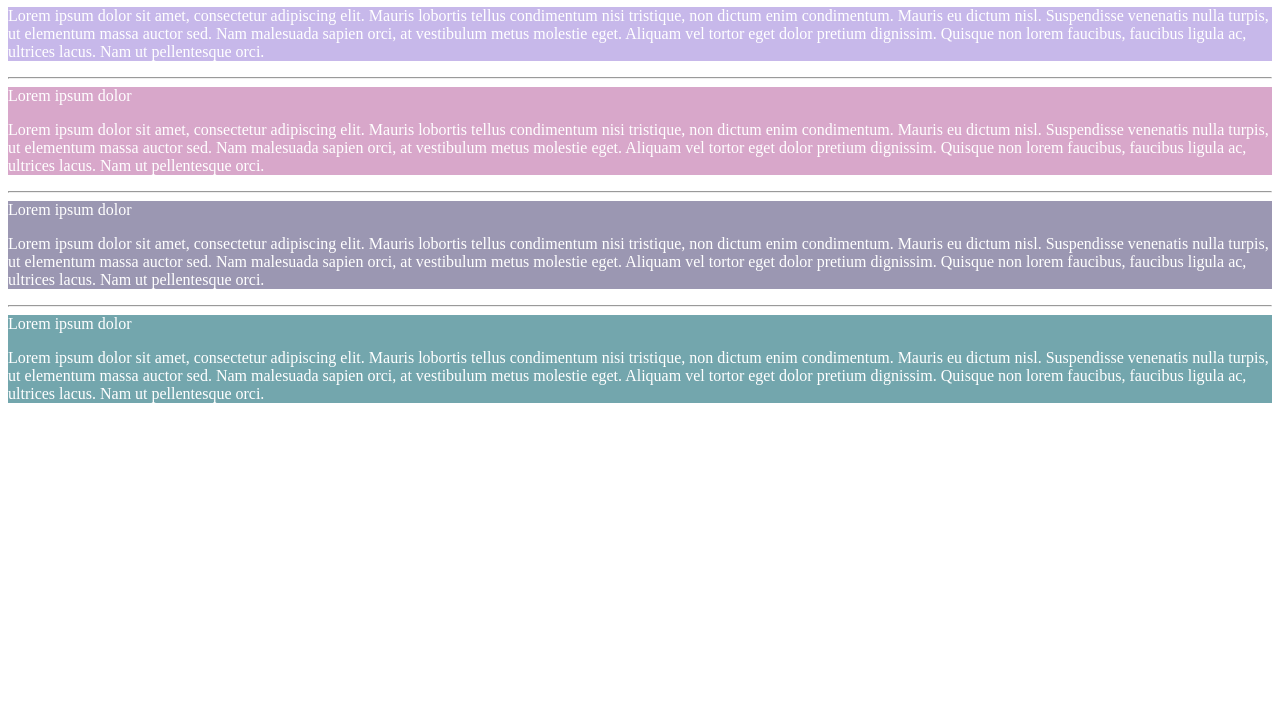
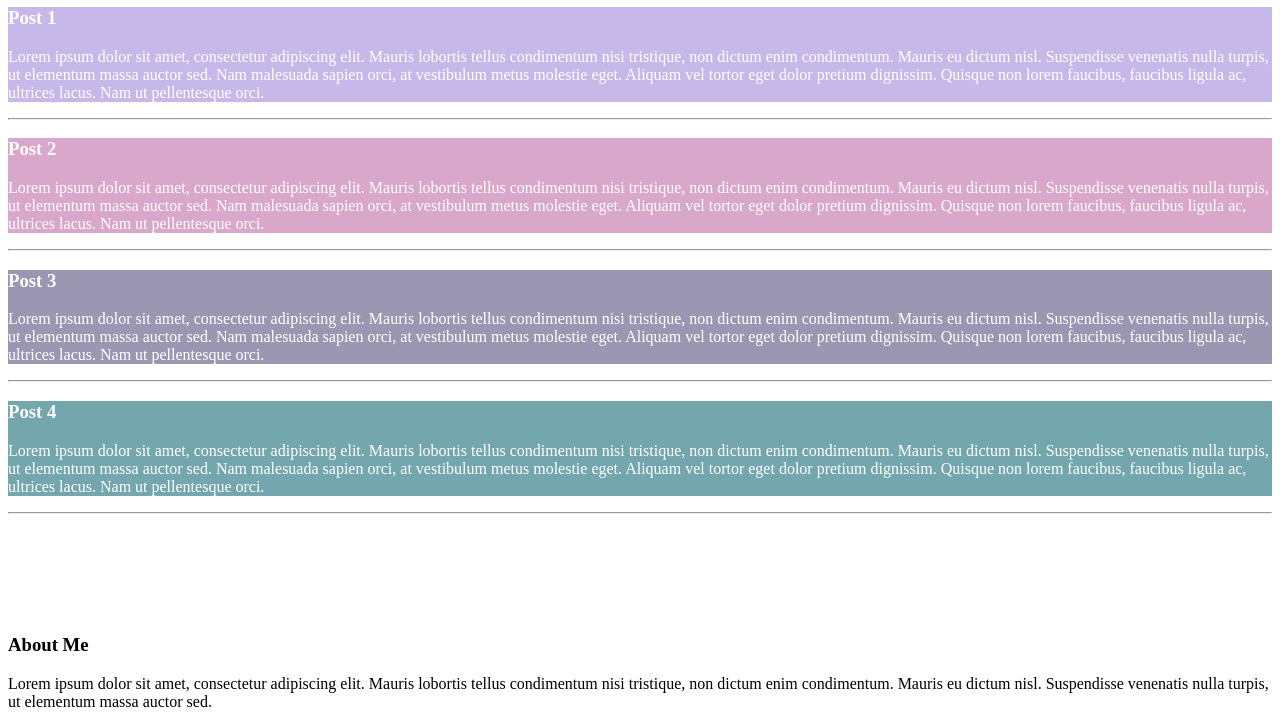
Before and after one commit to Marcinszopik/floats-website, a plain HTML site: page index.html in a window 1280 px wide. Shown: the part 73-800 px from the top of the page. Drawn offline with Linux system fonts and the light colour scheme.

Commit message:
Added styling for About Me section.

```diff
--- a/css/master.css
+++ b/css/master.css
@@ -1,19 +1,24 @@
 .color1 {
-background-color:#C7B8EA;
+  background-color:#C7B8EA;
 }
 
 .color2 {
-background-color:#D8A7CA;
+  background-color:#D8A7CA;
 }
 
 .color3 {
-background-color:#9B97B2;
+  background-color:#9B97B2;
 }
 
 .color4 {
-background-color:#73A6AD;
+  background-color:#73A6AD;
 }
 
 .colorwhitetext {
-  color:white;
+  color:white
 }
+
+.bottomsection {
+  position: absolute;
+  bottom:0;
+}
--- a/index.html
+++ b/index.html
@@ -6,31 +6,39 @@
     <title>Car Blog</title>
   </head>
   <body>
-      <h1>Lorem ipsum dolor</h1>
+      <h1>Cool Car Blog</h1>
 
     <div class="colorwhitetext">
       <div class="color1">
-        <p>Lorem ipsum dolor sit amet, consectetur adipiscing elit. Mauris lobortis tellus condimentum nisi tristique, non dictum enim condimentum. Mauris eu dictum nisl. Suspendisse venenatis nulla turpis, ut elementum massa auctor sed. Nam malesuada sapien orci, at vestibulum metus molestie eget. Aliquam vel tortor eget dolor pretium dignissim. Quisque non lorem faucibus, faucibus ligula ac, ultrices lacus. Nam ut pellentesque orci.</p>
+      <h3>Post 1</h3>
+      <p>Lorem ipsum dolor sit amet, consectetur adipiscing elit. Mauris lobortis tellus condimentum nisi tristique, non dictum enim condimentum. Mauris eu dictum nisl. Suspendisse venenatis nulla turpis, ut elementum massa auctor sed. Nam malesuada sapien orci, at vestibulum metus molestie eget. Aliquam vel tortor eget dolor pretium dignissim. Quisque non lorem faucibus, faucibus ligula ac, ultrices lacus. Nam ut pellentesque orci.</p>
       </div>
       <hr>
 
-      <div class="color2"
-        <h1>Lorem ipsum dolor </h1>
-        <p>Lorem ipsum dolor sit amet, consectetur adipiscing elit. Mauris lobortis tellus condimentum nisi tristique, non dictum enim condimentum. Mauris eu dictum nisl. Suspendisse venenatis nulla turpis, ut elementum massa auctor sed. Nam malesuada sapien orci, at vestibulum metus molestie eget. Aliquam vel tortor eget dolor pretium dignissim. Quisque non lorem faucibus, faucibus ligula ac, ultrices lacus. Nam ut pellentesque orci.</p>
+      <div class="color2">
+      <h3>Post 2</h3>
+      <p>Lorem ipsum dolor sit amet, consectetur adipiscing elit. Mauris lobortis tellus condimentum nisi tristique, non dictum enim condimentum. Mauris eu dictum nisl. Suspendisse venenatis nulla turpis, ut elementum massa auctor sed. Nam malesuada sapien orci, at vestibulum metus molestie eget. Aliquam vel tortor eget dolor pretium dignissim. Quisque non lorem faucibus, faucibus ligula ac, ultrices lacus. Nam ut pellentesque orci.</p>
       </div>
       <hr>
 
-      <div class="color3"
-        <h1>Lorem ipsum dolor </h1>
-        <p>Lorem ipsum dolor sit amet, consectetur adipiscing elit. Mauris lobortis tellus condimentum nisi tristique, non dictum enim condimentum. Mauris eu dictum nisl. Suspendisse venenatis nulla turpis, ut elementum massa auctor sed. Nam malesuada sapien orci, at vestibulum metus molestie eget. Aliquam vel tortor eget dolor pretium dignissim. Quisque non lorem faucibus, faucibus ligula ac, ultrices lacus. Nam ut pellentesque orci.</p>
+      <div class="color3">
+      <h3>Post 3</h3>
+      <p>Lorem ipsum dolor sit amet, consectetur adipiscing elit. Mauris lobortis tellus condimentum nisi tristique, non dictum enim condimentum. Mauris eu dictum nisl. Suspendisse venenatis nulla turpis, ut elementum massa auctor sed. Nam malesuada sapien orci, at vestibulum metus molestie eget. Aliquam vel tortor eget dolor pretium dignissim. Quisque non lorem faucibus, faucibus ligula ac, ultrices lacus. Nam ut pellentesque orci.</p>
       </div>
       <hr>
 
-      <div class="color4"
-        <h1>Lorem ipsum dolor </h1>
-        <p>Lorem ipsum dolor sit amet, consectetur adipiscing elit. Mauris lobortis tellus condimentum nisi tristique, non dictum enim condimentum. Mauris eu dictum nisl. Suspendisse venenatis nulla turpis, ut elementum massa auctor sed. Nam malesuada sapien orci, at vestibulum metus molestie eget. Aliquam vel tortor eget dolor pretium dignissim. Quisque non lorem faucibus, faucibus ligula ac, ultrices lacus. Nam ut pellentesque orci.
-        </p>
+      <div class="color4">
+      <h3>Post 4</h3>
+      <p>Lorem ipsum dolor sit amet, consectetur adipiscing elit. Mauris lobortis tellus condimentum nisi tristique, non dictum enim condimentum. Mauris eu dictum nisl. Suspendisse venenatis nulla turpis, ut elementum massa auctor sed. Nam malesuada sapien orci, at vestibulum metus molestie eget. Aliquam vel tortor eget dolor pretium dignissim. Quisque non lorem faucibus, faucibus ligula ac, ultrices lacus. Nam ut pellentesque orci.
+      </p>
       </div>
+      <hr>
     </div>
+
+    <div class="bottomsection">
+    <h3>About Me</h3>
+    <p>Lorem ipsum dolor sit amet, consectetur adipiscing elit. Mauris lobortis tellus condimentum nisi tristique, non dictum enim condimentum. Mauris eu dictum nisl. Suspendisse venenatis nulla turpis, ut elementum massa auctor sed.</p>
+    </div>
+
   </body>
 </html>
```
